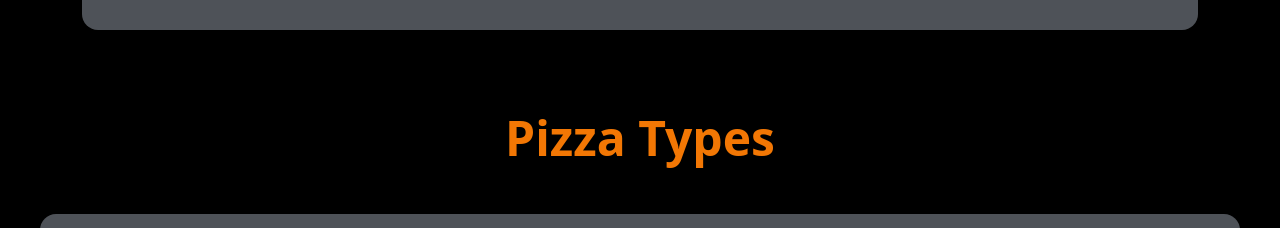
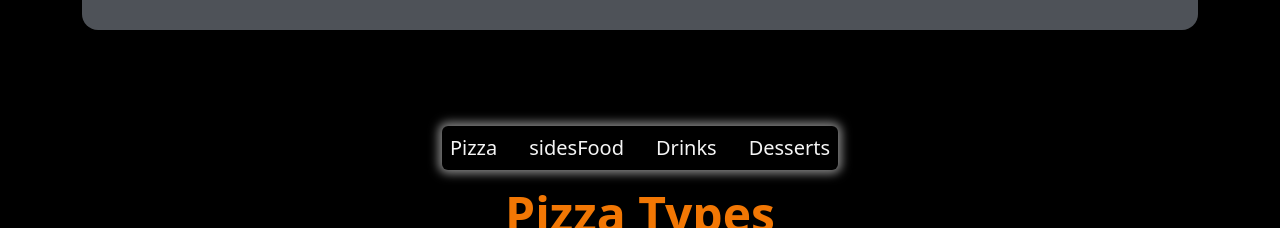
Before and after one commit to r-kundan/PIZZA-DELIVERY-APPLICATION, a React (Vite) app in the folder frontend/: page /menu in a window 1280 px wide. Shown: the part 4066-4294 px from the top of the page. Built offline with nearby package versions, Linux system fonts and the light colour scheme; grey boxes are pictures that could not be loaded.

Commit message:
add filter functionality

```diff
--- a/frontend/src/components/Pizzas.jsx
+++ b/frontend/src/components/Pizzas.jsx
@@ -6,6 +6,7 @@ import RoundedButton from "./RoundedButton";
 
 import {useDispatch } from "react-redux"
 import { addItem } from "../Redux/Slices/cartSlice";
+import { Link } from "react-router-dom";
 
 
 function Pizzas() {
@@ -26,6 +27,58 @@ function Pizzas() {
 
   return (
     <div className=" flex justify-center items-center flex-col mt-8">
+        <div className="flex justify-center items-center">
+      <ul className="flex md:gap-4 text-xl shadow-md m-2  mt-6 rounded-md">
+        <li className="m-2">
+          <Link
+            className={({ isActive }) =>
+              ` ${
+                isActive ? `text-primary` : "text-white "
+              } hover:underline hover:underline-offset-4`
+            }
+            to="/pizzas"
+          >
+            Pizza
+          </Link>
+        </li>
+        <li className="m-2">
+          <Link
+            className={({ isActive }) =>
+              ` ${
+                isActive ? `text-primary` : "text-white "
+              } hover:underline hover:underline-offset-4`
+            }
+            to="/sides-food"
+          >
+            sidesFood
+          </Link>
+        </li>
+        <li className="m-2">
+          <Link
+            className={({ isActive }) =>
+              ` ${
+                isActive ? `text-primary` : "text-white "
+              } hover:underline hover:underline-offset-4`
+            }
+            to="/drinks"
+          >
+            Drinks
+          </Link>
+        </li>
+        <li className="m-2">
+          <Link
+            className={({ isActive }) =>
+              ` ${
+                isActive ? `text-primary` : "text-white "
+              } hover:underline hover:underline-offset-4`
+            }
+            to="/desserts"
+          >
+            Desserts
+          </Link>
+        </li>
+      </ul>
+      </div>
       <PrimaryHeading>Pizza Types</PrimaryHeading>
       <div className="flex flex-col">
         {PizzaData.pizzas.map((type, index) => {
--- a/frontend/src/components/SideFood.jsx
+++ b/frontend/src/components/SideFood.jsx
@@ -5,6 +5,7 @@ import { PrimaryHeading, SecondaryHeading } from "./Heading";
 import RoundedButton from "./RoundedButton";
 import {useDispatch } from "react-redux"
 import { addItem } from "../Redux/Slices/cartSlice";
+import { Link } from "react-router-dom";
 
 function SideFood() {
   const dispatch = useDispatch()
@@ -22,6 +23,58 @@ function SideFood() {
   const sidesCategory = SidesFood.menu.find(category => category.id === 2);
   return (
     <div className=" flex justify-center items-center flex-col mt-8">
+         <div className="flex justify-center items-center">
+      <ul className="flex md:gap-4 text-xl shadow-md m-2  mt-6 rounded-md">
+        <li className="m-2">
+          <Link
+            className={({ isActive }) =>
+              ` ${
+                isActive ? `text-primary` : "text-white "
+              } hover:underline hover:underline-offset-4`
+            }
+            to="/pizzas"
+          >
+            Pizza
+          </Link>
+        </li>
+        <li className="m-2">
+          <Link
+            className={({ isActive }) =>
+              ` ${
+                isActive ? `text-primary` : "text-white "
+              } hover:underline hover:underline-offset-4`
+            }
+            to="/sides-food"
+          >
+            sidesFood
+          </Link>
+        </li>
+        <li className="m-2">
+          <Link
+            className={({ isActive }) =>
+              ` ${
+                isActive ? `text-primary` : "text-white "
+              } hover:underline hover:underline-offset-4`
+            }
+            to="/drinks"
+          >
+            Drinks
+          </Link>
+        </li>
+        <li className="m-2">
+          <Link
+            className={({ isActive }) =>
+              ` ${
+                isActive ? `text-primary` : "text-white "
+              } hover:underline hover:underline-offset-4`
+            }
+            to="/desserts"
+          >
+            Desserts
+          </Link>
+        </li>
+      </ul>
+      </div>
       <PrimaryHeading>Side Food</PrimaryHeading>
       <div className="flex flex-col">
         {sidesCategory.items.map((type, index) => {
```
